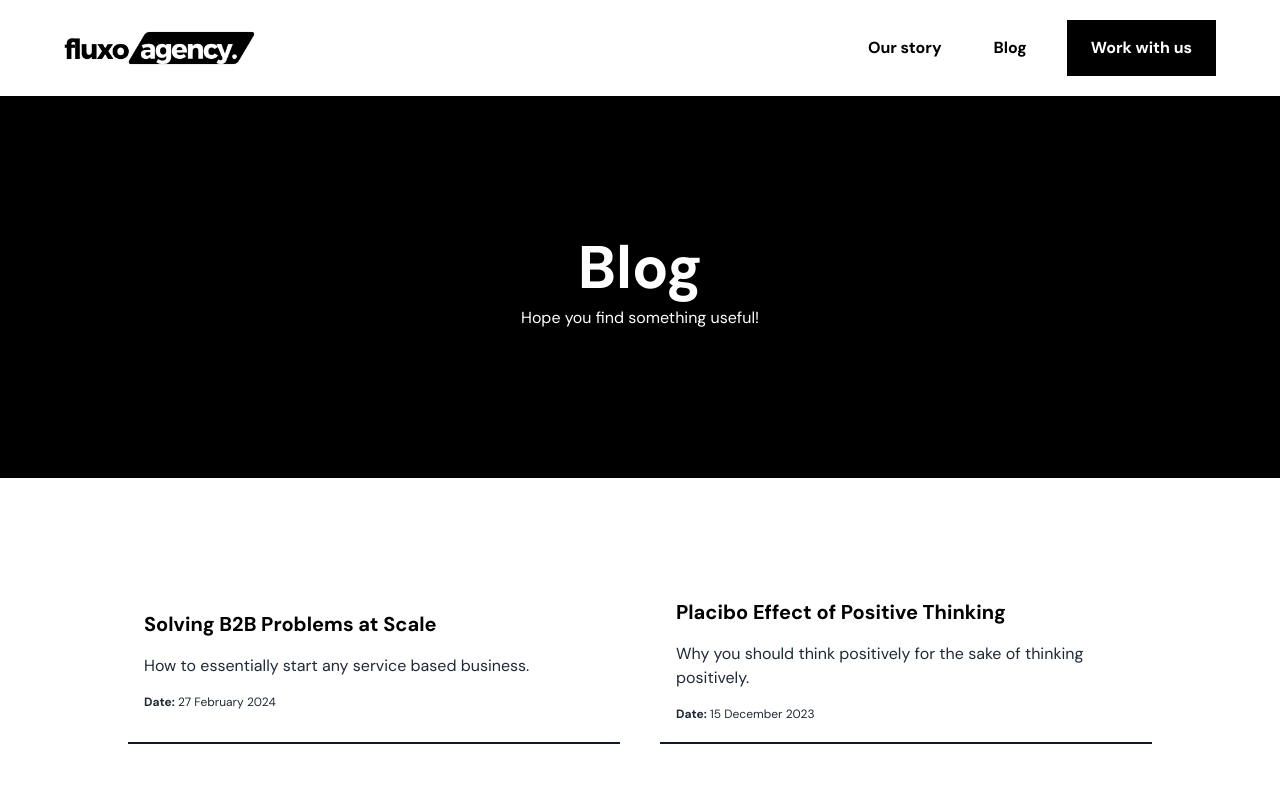
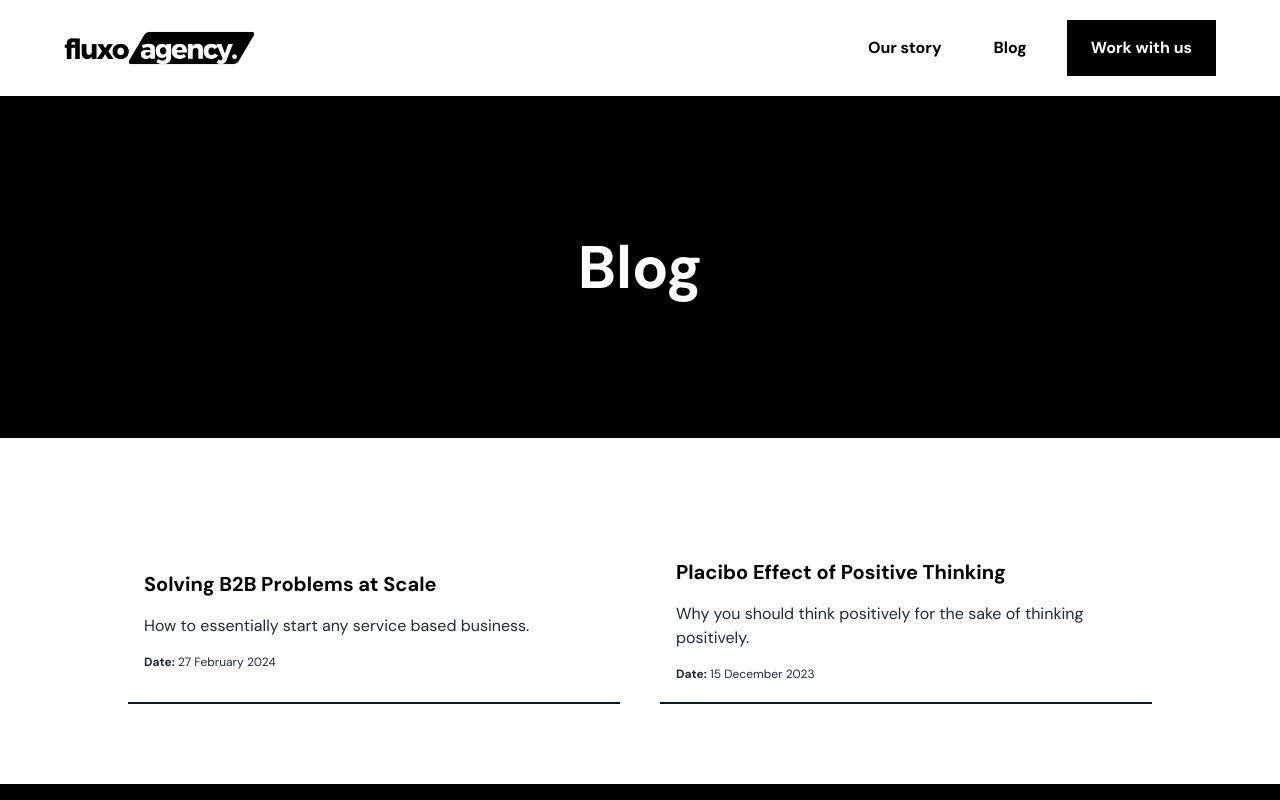
Before and after one commit to iamnotluka/fluxo-agency-website, a React (Create React App) app: page /blogs in a window 1280 px wide. Shown: the top 800 px of the page. Built offline with nearby package versions, Linux system fonts and the light colour scheme.

Commit message:
Remove the I hope

```diff
--- a/src/router/BlogsRoute.tsx
+++ b/src/router/BlogsRoute.tsx
@@ -68,7 +68,7 @@ const BlogsRoute = () => {
 							<h1 className="sm:text-5xl md:text-6xl text-4xl font-bold sm:leading-tight">
 								<span>Blog</span>
 							</h1>
-							<p className="py-2 text-white">Hope you find something useful!</p>
+							{/* <p className="py-2 text-white">Hope you find something useful!</p> */}
 						</div>
 					</div>
 					<div className="sm:py-20 pb-20">
```
